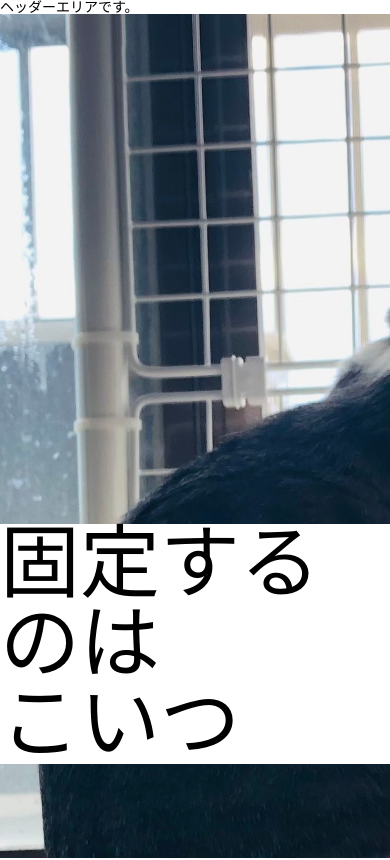
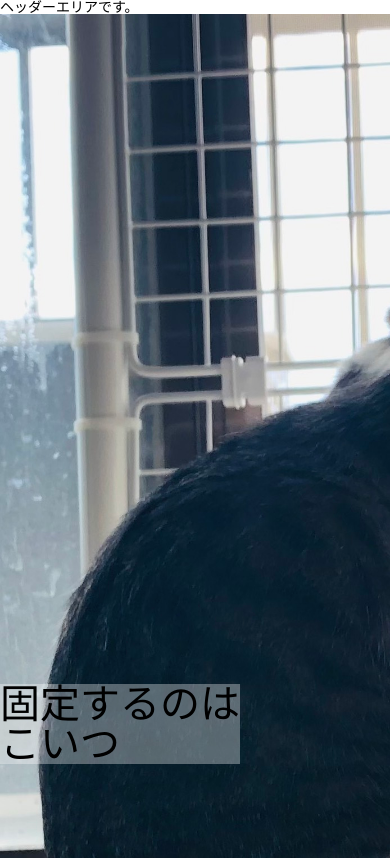
Before and after one commit to gulliver-t-suzuki/renew-test, a Next.js app: page / in a window 390 px wide. Shown: the top 860 px of the page. Built offline with nearby package versions, Linux system fonts and the light colour scheme.

Commit message:
✨ テキストついてくるやつ調整

```diff
--- a/src/components/layouts/Main.tsx
+++ b/src/components/layouts/Main.tsx
@@ -1,48 +1,37 @@
-import Image from "next/image";
-
-import { useRef, useEffect } from "react";
+import { useEffect } from "react";
 import styles from "../../styles/Main.module.css";
 
 const Main = () => {
   useEffect(() => {
     const handleScroll = () => {
-      const h1Element = document.querySelector("h1"); //h1の要素を取得
-      const divElement = document.getElementById("bottomContents"); //"bottomContents"ID要素を取得
-      const windowHeight = window.innerHeight; //現在の画面の高さを取得
-      if (h1Element && divElement) {
-        const h1Bottom = h1Element.getBoundingClientRect().bottom; //h1のbottom
-        const divBottom = divElement.getBoundingClientRect().bottom; //指定divのbottom
+      const h1Element = document.querySelector("h1");
+      const y = window.pageYOffset;
+      if (h1Element) {
+        const h1Height = h1Element.getBoundingClientRect().height;
 
-        if (h1Bottom >= divBottom) {
+        if (y >= 255 + h1Height) {
           h1Element.classList.remove(styles.isFixed);
           h1Element.classList.add(styles.isAbsolute);
-
-          if (
-            h1Bottom + 80 > windowHeight &&
-            h1Element.classList.contains(styles.isAbsolute)
-          ) {
+        } else if (y < 255 + h1Height) {
           h1Element.classList.remove(styles.isAbsolute);
           h1Element.classList.add(styles.isFixed);
-            console.log("隠れちゃう！");
         }
       } else {
-          console.log("見えてる！");
       }
-        /*if (h1Bottom > divBottom) {
-          // h1の高さが入れ物用divよりも大きくなってしまうとき
-          console.log("重なった！");
+    };
+
+    const h1Element = document.querySelector("h1");
+    const y = window.pageYOffset;
+    if (h1Element) {
+      if (y >= 412) {
         h1Element.classList.remove(styles.isFixed);
         h1Element.classList.add(styles.isAbsolute);
-        } else if (h1Bottom == divBottom || h1rect > windowHeight) {
+      } else if (y < 412) {
         h1Element.classList.remove(styles.isAbsolute);
         h1Element.classList.add(styles.isFixed);
-          console.log("隠れちゃう！");
+      }
     } else {
-        }*/
-        console.log("h1 ：" + h1Element.getBoundingClientRect().bottom); //h1要素のbottomを出力
-        console.log("div：" + divElement.getBoundingClientRect().bottom); //指定divのbottomを出力
     }
-    };
 
     window.addEventListener("scroll", handleScroll);
     return () => {
@@ -67,8 +56,8 @@ const Main = () => {
         }}
       >
         <h1
-          style={{ fontSize: "80px", backgroundColor: "#fff" }}
-          className={styles.isFixed}
+          style={{ backgroundColor: "#fff5" }}
+          className={(styles.isFixed, styles.h1)}
         >
           固定するのは
           <br />
--- a/src/styles/Main.module.css
+++ b/src/styles/Main.module.css
@@ -5,7 +5,7 @@
 
 .isAbsolute {
   position: absolute;
-  bottom: 0;
+  top: 0;
 }
 
 .cat {
@@ -13,3 +13,15 @@
   background-size: cover;
   background-repeat: no-repeat;
 }
+
+.h1,
+#bottomContents {
+  font-size: 80px;
+}
+
+@media screen and (max-width: 480px) {
+  .h1,
+  #bottomContents {
+    font-size: 40px;
+  }
+}
```
Lines whose indentation alone changed are shown as unchanged.
